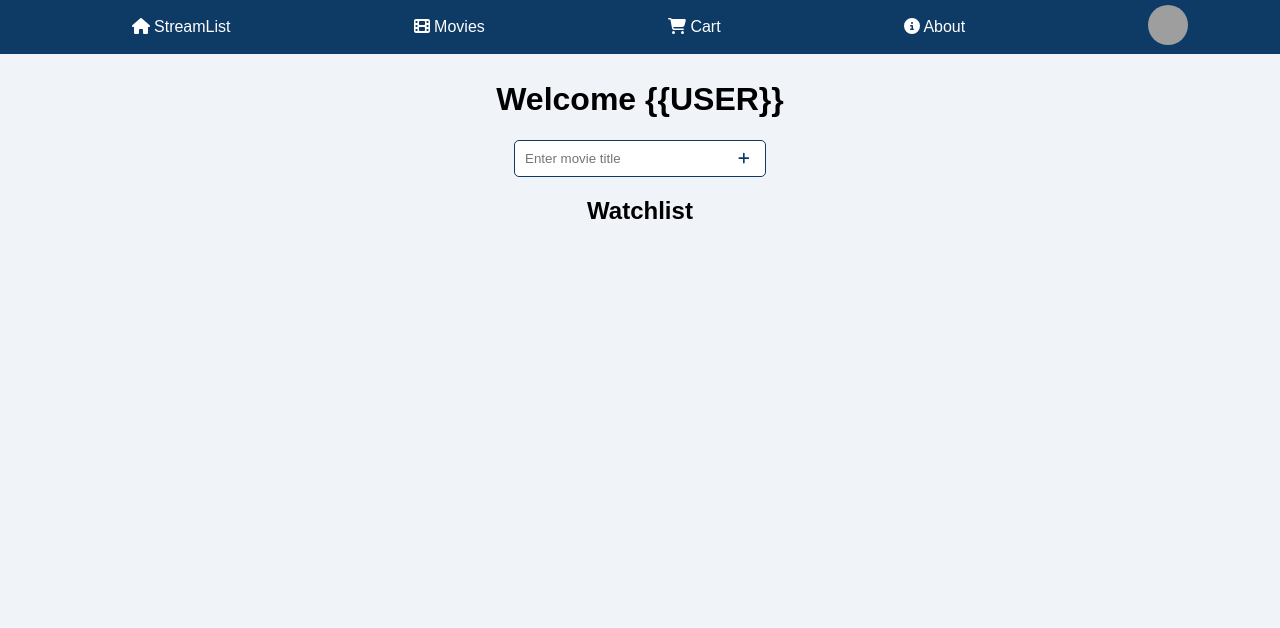
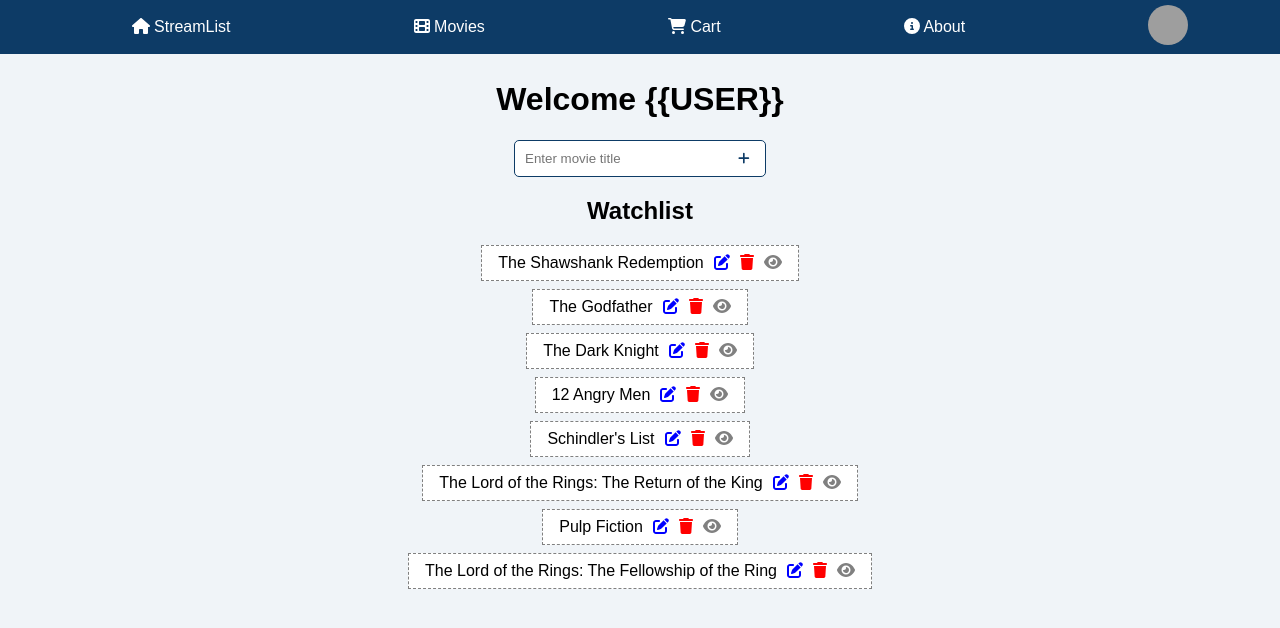
Before and after one commit to ealanis-droid/StreamList, a React (Create React App) app: page / in a window 1280 px wide. Shown: the top 628 px of the page. Built offline with nearby package versions, Linux system fonts and the light colour scheme; grey boxes are pictures that could not be loaded.

Commit message:
Refactor a bit neater, add some pregenerated movie suggestions to list

```diff
--- a/src/components/Card.js
+++ b/src/components/Card.js
@@ -1,11 +1,11 @@
 import React from 'react';
 import { useDrag, useDrop } from 'react-dnd';
 import { FontAwesomeIcon } from '@fortawesome/react-fontawesome';
-import { faX, faEdit, faEye } from '@fortawesome/free-solid-svg-icons';
+import { faTrash, faEdit, faEye } from '@fortawesome/free-solid-svg-icons';
 
 // Define a type for the draggable items
 const ItemType = {
-  ITEM: 'item',
+  CARD: 'card',
 };
 
 // Define the style constant
@@ -17,20 +17,20 @@
   cursor: 'move',
 };
 
-const Card = ({ item, index, moveItem, handleEdit, handleDelete, handleComplete }) => {
+const Card = ({ card, index, moveCard, handleEdit, handleDelete, handleComplete }) => {
   const ref = React.useRef(null);
   const [, drop] = useDrop({
-    accept: ItemType.ITEM,
-    hover(draggedItem) {
-      if (draggedItem.index !== index) {
-        moveItem(draggedItem.index, index);
-        draggedItem.index = index;
+    accept: ItemType.CARD,
+    hover(draggedCard) {
+      if (draggedCard.index !== index) {
+        moveCard(draggedCard.index, index);
+        draggedCard.index = index;
       }
     },
   });
 
   const [{ isDragging }, drag] = useDrag({
-    type: ItemType.ITEM,
+    type: ItemType.CARD,
     item: { index },
     collect: (monitor) => ({
       isDragging: monitor.isDragging(),
@@ -45,25 +45,25 @@
       style={{
         ...style,
         opacity: isDragging ? 0.5 : 1,
-        color: item.completed ? 'green' : 'black',
-        fontWeight: item.completed ? 'bold' : 'normal',
+        color: card.completed ? 'green' : 'black',
+        fontWeight: card.completed ? 'bold' : 'normal',
       }}
     >
-      {item.text}
+      {card.text}
       <FontAwesomeIcon
         icon={faEdit}
         onClick={() => handleEdit(index)}
         style={{ color: 'blue', marginLeft: '10px', cursor: 'pointer' }}
       />
       <FontAwesomeIcon
-        icon={faX}
+        icon={faTrash}
         onClick={() => handleDelete(index)}
         style={{ color: 'red', marginLeft: '10px', cursor: 'pointer' }}
       />
       <FontAwesomeIcon
         icon={faEye}
         onClick={() => handleComplete(index)}
-        style={{ color: item.completed ? 'green' : 'gray', marginLeft: '10px', cursor: 'pointer' }}
+        style={{ color: card.completed ? 'green' : 'gray', marginLeft: '10px', cursor: 'pointer' }}
       />
     </li>
   );
--- a/src/components/List.js
+++ b/src/components/List.js
@@ -1,10 +1,9 @@
 import React from 'react';
-import { useDrag, useDrop, DndProvider } from 'react-dnd';
+import { DndProvider } from 'react-dnd';
 import { HTML5Backend } from 'react-dnd-html5-backend';
 import Card from './Card';
 
-const List = ({ items, moveItem, handleEdit, handleDelete, handleComplete }) => {
-  const ulStyle = {
+const ulStyle = {
     listStyleType: 'none', // Remove list item dot
     padding: 0, // Remove default padding
     margin: 0, // Remove default margin
@@ -13,16 +12,17 @@
     alignItems: 'center', // Center items horizontally
   };
 
+const List = ({ cards, handleEdit, handleDelete, handleComplete, moveCard }) => {
   return (
     <DndProvider backend={HTML5Backend}>
       <h2>Watchlist</h2>
       <ul style={ulStyle}>
-        {items.map((item, index) => (
+        {cards.map((card, index) => (
           <Card
-            key={index}
-            item={item}
+            key={card.id}
+            card={card}
             index={index}
-            moveItem={moveItem}
+            moveCard={moveCard}
             handleEdit={handleEdit}
             handleDelete={handleDelete}
             handleComplete={handleComplete}
--- a/src/components/StreamListPage.js
+++ b/src/components/StreamListPage.js
@@ -13,7 +13,16 @@
 
 const StreamListPage = () => {
   const [input, setInput] = useState('');
-  const [items, setItems] = useState([]);
+  const [cards, setCards] = useState([
+    { id: 0, text: 'The Shawshank Redemption', completed: false },
+    { id: 1, text: 'The Godfather', completed: false },
+    { id: 2, text: 'The Dark Knight', completed: false },
+    { id: 3, text: '12 Angry Men', completed: false },
+    { id: 4, text: 'Schindler\'s List', completed: false },
+    { id: 5, text: 'The Lord of the Rings: The Return of the King', completed: false },
+    { id: 6, text: 'Pulp Fiction', completed: false },
+    { id: 7, text: 'The Lord of the Rings: The Fellowship of the Ring', completed: false },
+  ]);
   const [placeholder, setPlaceholder] = useState('');
   const [editIndex, setEditIndex] = useState(null);
   const [shake, setShake] = useState(false);
@@ -31,39 +40,39 @@
     }
 
     if (editIndex !== null) {
-      const updatedItems = items.map((item, index) =>
-        index === editIndex ? { text: input, completed: false } : item
+      const updatedCards = cards.map((card, index) =>
+        index === editIndex ? { ...card, text: input, completed: false } : card
       );
-      setItems(updatedItems);
+      setCards(updatedCards);
       setEditIndex(null);
     } else {
-      setItems([...items, { text: input, completed: false }]);
+      setCards([...cards, { id: cards.length, text: input, completed: false }]);
     }
     setInput('');
   };
 
   const handleDelete = (index) => {
-    const newItems = items.filter((_, i) => i !== index);
-    setItems(newItems);
+    const newCards = cards.filter((_, i) => i !== index);
+    setCards(newCards);
   };
 
   const handleEdit = (index) => {
-    setInput(items[index].text);
+    setInput(cards[index].text);
     setEditIndex(index);
   };
 
   const handleComplete = (index) => {
-    const updatedItems = items.map((item, i) =>
-      i === index ? { ...item, completed: !item.completed } : item
+    const updatedCards = cards.map((card, i) =>
+      i === index ? { ...card, completed: !card.completed } : card
     );
-    setItems(updatedItems);
+    setCards(updatedCards);
   };
 
-  const moveItem = (fromIndex, toIndex) => {
-    const updatedItems = Array.from(items);
-    const [movedItem] = updatedItems.splice(fromIndex, 1);
-    updatedItems.splice(toIndex, 0, movedItem);
-    setItems(updatedItems);
+  const moveCard = (fromIndex, toIndex) => {
+    const updatedCards = Array.from(cards);
+    const [movedCard] = updatedCards.splice(fromIndex, 1);
+    updatedCards.splice(toIndex, 0, movedCard);
+    setCards(updatedCards);
   };
 
   return (
@@ -83,8 +92,8 @@
         </div>
       </form>
       <List
-        items={items}
-        moveItem={moveItem}
+        cards={cards}
+        moveCard={moveCard}
         handleEdit={handleEdit}
         handleDelete={handleDelete}
         handleComplete={handleComplete}
--- a/src/index.js
+++ b/src/index.js
@@ -2,11 +2,15 @@
 import ReactDOM from 'react-dom/client';
 import App from './App';
 import reportWebVitals from './reportWebVitals';
+import { DndProvider } from 'react-dnd'
+import { HTML5Backend } from 'react-dnd-html5-backend'
 
 const root = ReactDOM.createRoot(document.getElementById('root'));
 root.render(
   <React.StrictMode>
-    <App />
+    <DndProvider backend={HTML5Backend}>
+      <App />
+    </DndProvider>
   </React.StrictMode>
 );
 
```
